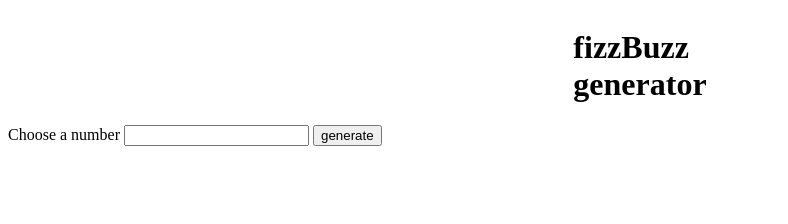
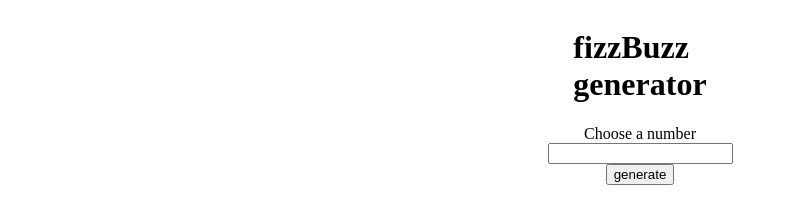
Before and after one commit to expensivepens/fizzBuzzUI, a plain HTML site: page index.html in a window 1280 px wide. Shown: the whole page, without its empty margins (0-788 px from the left). Drawn offline with Linux system fonts and the light colour scheme.

Commit message:
Center the UI items and change their direction to column with flexbox

```diff
--- a/index.html
+++ b/index.html
@@ -14,11 +14,13 @@
                 generator
             </h1>
         </div>
-        <label>
-            Choose a number
-            <input type="number">
-        </label>
-        <button>generate</button>
+        <div class="ui">
+            <label>
+                Choose a number
+                <input type="number">
+            </label>
+            <button>generate</button>
+        </div>
         <p id="el-paragraph"></p>
     </body>
 </html>
--- a/style.css
+++ b/style.css
@@ -3,3 +3,16 @@
     justify-content: center;
     align-content: center;
 }
+
+.ui{
+    display: flex;
+    flex-direction: column;
+    justify-content: center;
+    align-items: center;
+}
+
+label{
+    display: flex;
+    flex-direction: column;
+    text-align: center;
+}
```
